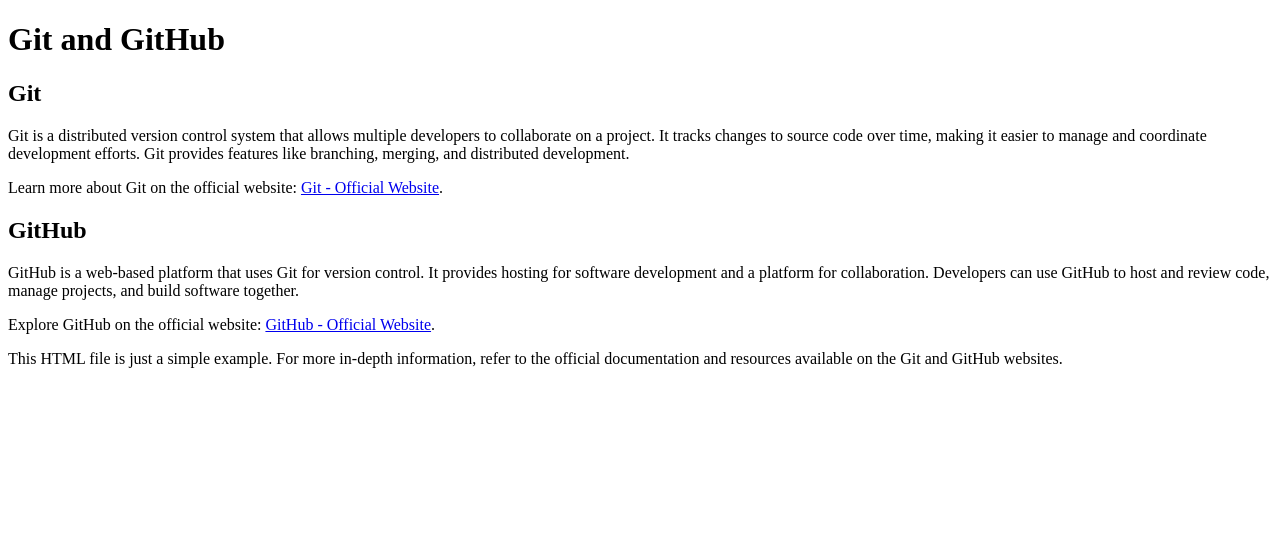
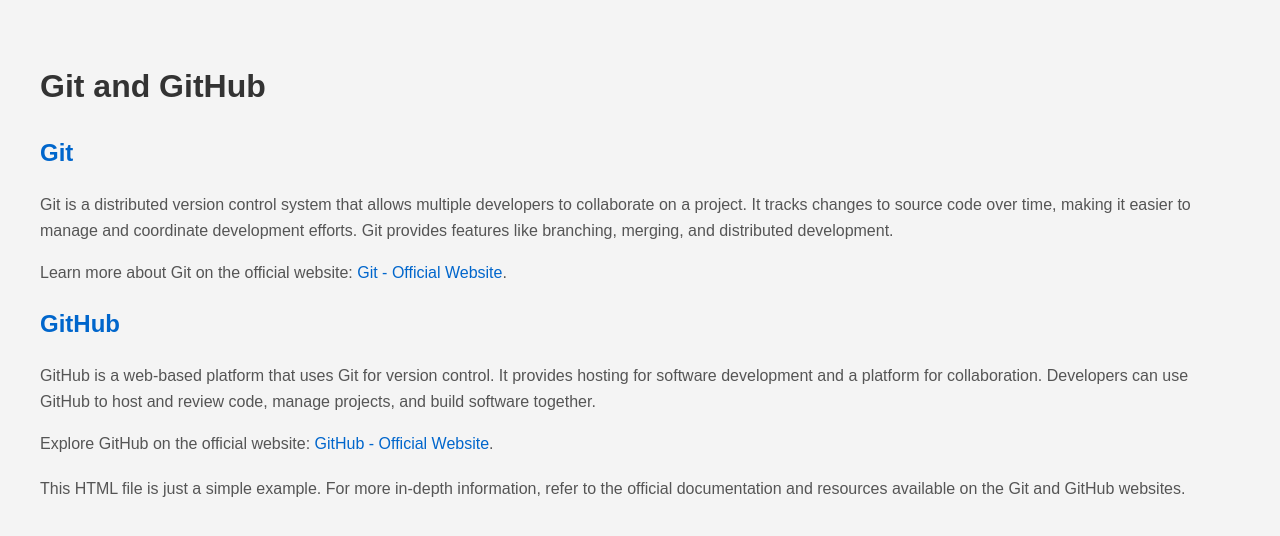
Before and after one commit to GiteshZ054/Git-Github-tutorial-repo, a plain HTML site: page index.html in a window 1280 px wide. Drawn offline with Linux system fonts and the light colour scheme.

Commit message:
add styling

```diff
--- a/index.html
+++ b/index.html
@@ -4,6 +4,45 @@
     <meta charset="UTF-8">
     <meta name="viewport" content="width=device-width, initial-scale=1.0">
     <title>Git and GitHub Information</title>
+
+    <style>
+        body {
+            font-family: 'Arial', sans-serif;
+            line-height: 1.6;
+            margin: 20px;
+            padding: 20px;
+            background-color: #f4f4f4;
+        }
+
+        h1 {
+            color: #333;
+        }
+
+        h2 {
+            color: #0066cc;
+        }
+
+        p {
+            color: #555;
+        }
+
+        a {
+            color: #0066cc;
+            text-decoration: none;
+        }
+
+        a:hover {
+            text-decoration: underline;
+        }
+
+        section {
+            margin-bottom: 20px;
+        }
+
+        footer {
+            color: #777;
+        }
+    </style>
 </head>
 <body>
 
```
